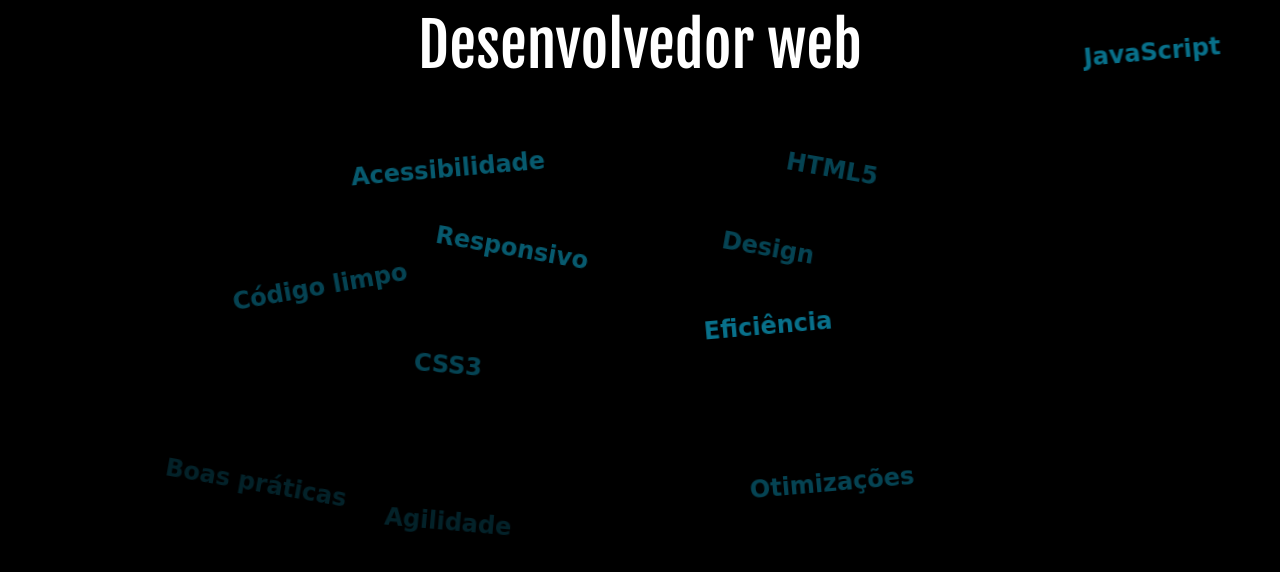
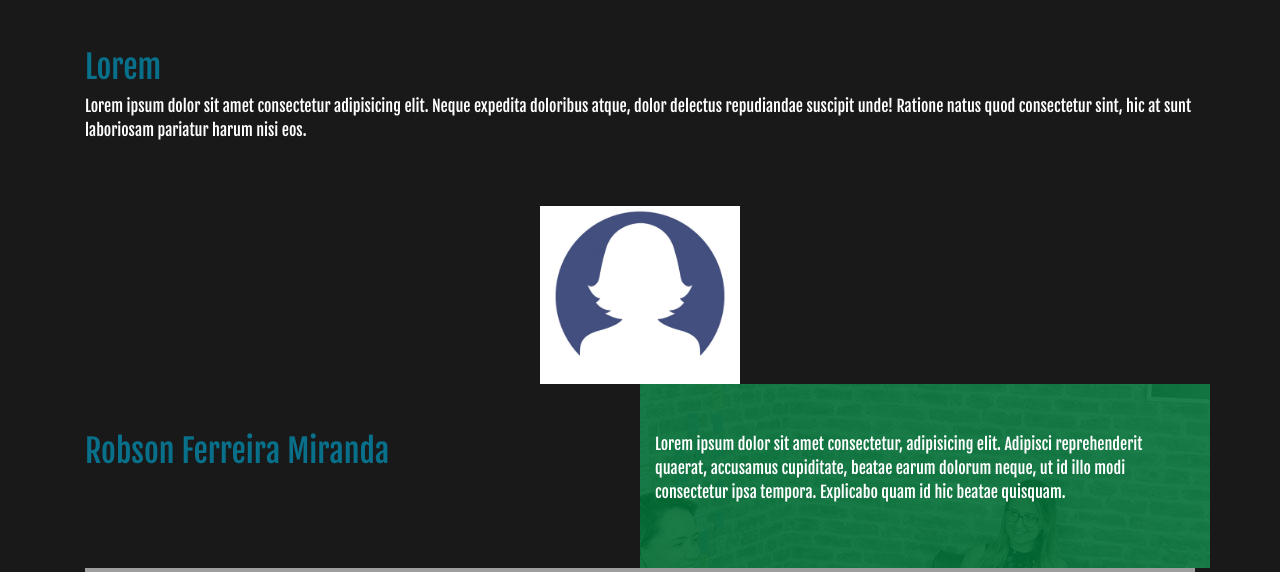
Before and after one commit to RobsonFerreira1992/portfolio, a PHP site: page / in a window 1280 px wide. Shown: the part 66-638 px from the top of the page. Run offline with PHP 8.4, Linux system fonts and the light colour scheme; some libraries are stand-ins or nearby versions; grey boxes are pictures that could not be loaded.

Commit message:
update index

```diff
--- a/css/style.css
+++ b/css/style.css
@@ -17,140 +17,7 @@ header .menu li{
  .menu li a {
     color:#08708a !important;
 }
-.titulo-principal{
-    width: 100%;
-    height: 100vh;
-    background-color: #000000;
-    text-align: center;
-    align-items: center;
-}
-.subtitulo-principal{
-    font-family: 'Fjalla One', sans-serif;
-    font-size: 60px;
-    color: #fff;
-}
-.palavras-home {
-    -webkit-transform-style: preserve-3d;
-            transform-style: preserve-3d;
-    position: absolute;
-    bottom: 0;
-    right: 0;
-    top: 0;
-    left: 0;
-}
-.palavra-home {
-    font-family: "Shadows Into Light", cursive;
-    font-weight: bold;
-    font-size:600%;
-    color: #08708a;
-    list-style: none;
-    position: absolute;
-    -webkit-animation: aparece 2s;
-            animation: aparece 2s;
-}
-.eficiencia {
-    top: 50%;
-    left: 60%;
-    -webkit-transform: translate(-50%, -50%) translateZ(4px) rotate(-5deg) scale(.25);
-            transform: translate(-50%, -50%) translateZ(4px) rotate(-5deg) scale(.25);
-}
-.boas-praticas {
-    top: 70%;
-    left: 20%;
-    -webkit-transform: translate(-50%, -50%) translateZ(1px) rotate(10deg) scale(.25);
-            transform: translate(-50%, -50%) translateZ(1px) rotate(10deg) scale(.25);
-    opacity: .3;
-}
-.codigo-limpo {
-    top: 45%;
-    left: 25%;
-    -webkit-transform: translate(-50%, -50%) translateZ(2px) rotate(-10deg) scale(.25);
-            transform: translate(-50%, -50%) translateZ(2px) rotate(-10deg) scale(.25);
-    opacity: .6;
-}
-.css3 {
-    top: 55%;
-    left: 35%;
-    -webkit-transform: translate(-50%, -50%) translateZ(2px) rotate(5deg) scale(.25);
-            transform: translate(-50%, -50%) translateZ(2px) rotate(5deg) scale(.25);
-    opacity: .6;
-}
-.html5 {
-    top: 30%;
-    left: 65%;
-    -webkit-transform: translate(-50%, -50%) translateZ(2px) rotate(10deg) scale(.25);
-            transform: translate(-50%, -50%) translateZ(2px) rotate(10deg) scale(.25);
-    opacity: .6;
-}
-.javascript {
-    top: 15%;
-    left: 90%;
-    -webkit-transform: translate(-50%, -50%) translateZ(1px) rotate(-5deg) scale(.25);
-            transform: translate(-50%, -50%) translateZ(1px) rotate(-5deg) scale(.25);
-}
-.acessibilidade {
-    top: 30%;
-    left: 35%;
-    -webkit-transform: translate(-50%, -50%) translateZ(3px) rotate(-5deg) scale(.25);
-            transform: translate(-50%, -50%) translateZ(3px) rotate(-5deg) scale(.25);
-    opacity: .8;
-}
-.responsivo {
-    top: 40%;
-    left: 40%;
-    -webkit-transform: translate(-50%, -50%) translateZ(3px) rotate(10deg) scale(.25);
-            transform: translate(-50%, -50%) translateZ(3px) rotate(10deg) scale(.25);
-    opacity: .8;
-}
-.otimizacoes {
-    top: 70%;
-    left: 65%;
-    -webkit-transform: translate(-50%, -50%) translateZ(2px) rotate(-5deg) scale(.25);
-            transform: translate(-50%, -50%) translateZ(2px) rotate(-5deg) scale(.25);
-    opacity: .6;
-}
-.agilidade {
-    top: 75%;
-    left: 35%;
-    -webkit-transform: translate(-50%, -50%) translateZ(1px) rotate(5deg) scale(.25);
-            transform: translate(-50%, -50%) translateZ(1px) rotate(5deg) scale(.25);
-    opacity: .3;
-}
-.design {
-    top: 40%;
-    left: 60%;
-    -webkit-transform: translate(-50%, -50%) translateZ(2px) rotate(10deg) scale(.25);
-            transform: translate(-50%, -50%) translateZ(2px) rotate(10deg) scale(.25);
-    opacity: .6;
-}
-@-webkit-keyframes aparece {
-    from {
-        opacity: 0;
-        transform: scale(0.001);
-    }
-}
-@keyframes aparece {
-    from {
-        opacity: 0;
-        transform: scale(0.001);
-    }
-}
-@keyframes flutua {
-    from {
-        top: -5px;
-    }
-    to {
-        top: 5px;
-    }
-}
-@-webkit-keyframes flutua {
-    from {
-        top: -5px;
-    }
-    to {
-        top: 5px;
-    }
-}
+
 /*sobre */
 .sobre{
     font-family: 'Fjalla One', sans-serif;
@@ -159,7 +26,8 @@ header .menu li{
 }
   .cont{
     font-family: 'Fjalla One', sans-serif;
-     color: #fff;
+    color: #fff;
+    background-image: url('../img/nossa-gente-background-algar.jpg');
 
  }
 
--- a/index.php
+++ b/index.php
@@ -52,23 +52,7 @@
             </div>
         </div>
     </header>
-    <div class="titulo-principal">
 
-        <p class="subtitulo-principal">Desenvolvedor web</p>
-        <ul class="palavras-home">
-            <li class="palavra-home eficiencia">Eficiência</li>
-            <li class="palavra-home boas-praticas">Boas práticas</li>
-            <li class="palavra-home codigo-limpo">Código limpo</li>
-            <li class="palavra-home css3">CSS3</li>
-            <li class="palavra-home html5">HTML5</li>
-            <li class="palavra-home javascript">JavaScript</li>
-            <li class="palavra-home acessibilidade">Acessibilidade</li>
-            <li class="palavra-home responsivo">Responsivo</li>
-            <li class="palavra-home otimizacoes">Otimizações</li>
-            <li class="palavra-home agilidade">Agilidade</li>
-            <li class="palavra-home design">Design</li>
-        </ul>
-    </div>
     </div>
     <main class= "container">
         <div class="row">
@@ -79,7 +63,7 @@
             <div class="col-lg-12 text-center">
                 <img class="foto-perfil"src="img/perfil.jpg" alt="" width="200px">
             </div>
-            <div class="col-lg-6 pt-5 pb-5 scont ">
+            <div class="col-lg-6 pt-5 pb-5 scont">
                 <h2>Robson Ferreira Miranda</h2>
             </div>
             <div class="col-lg-6 pt-5 pb-5 cont">
```
Also changed, not shown: img/nossa-gente-background-algar.jpg (added).
